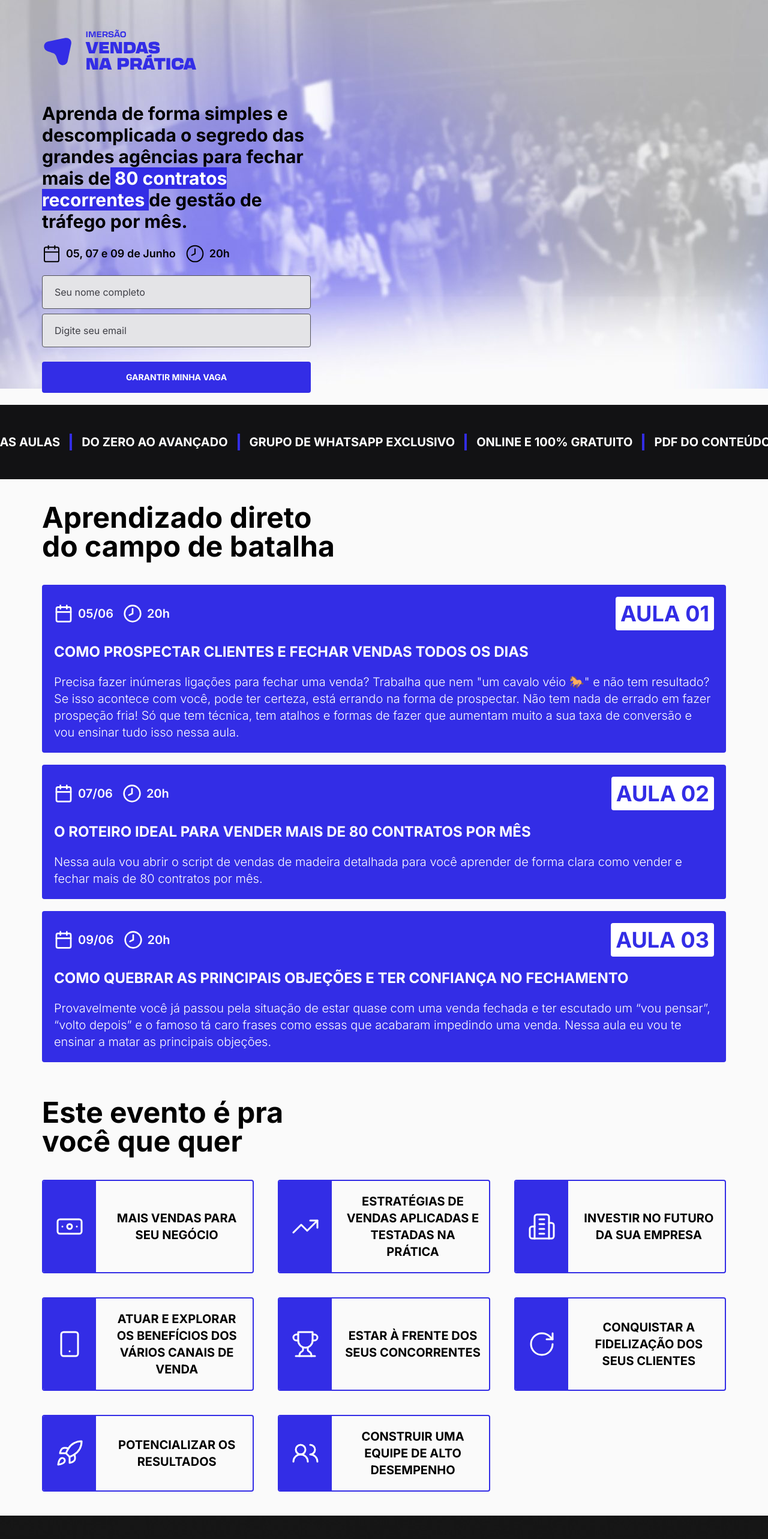
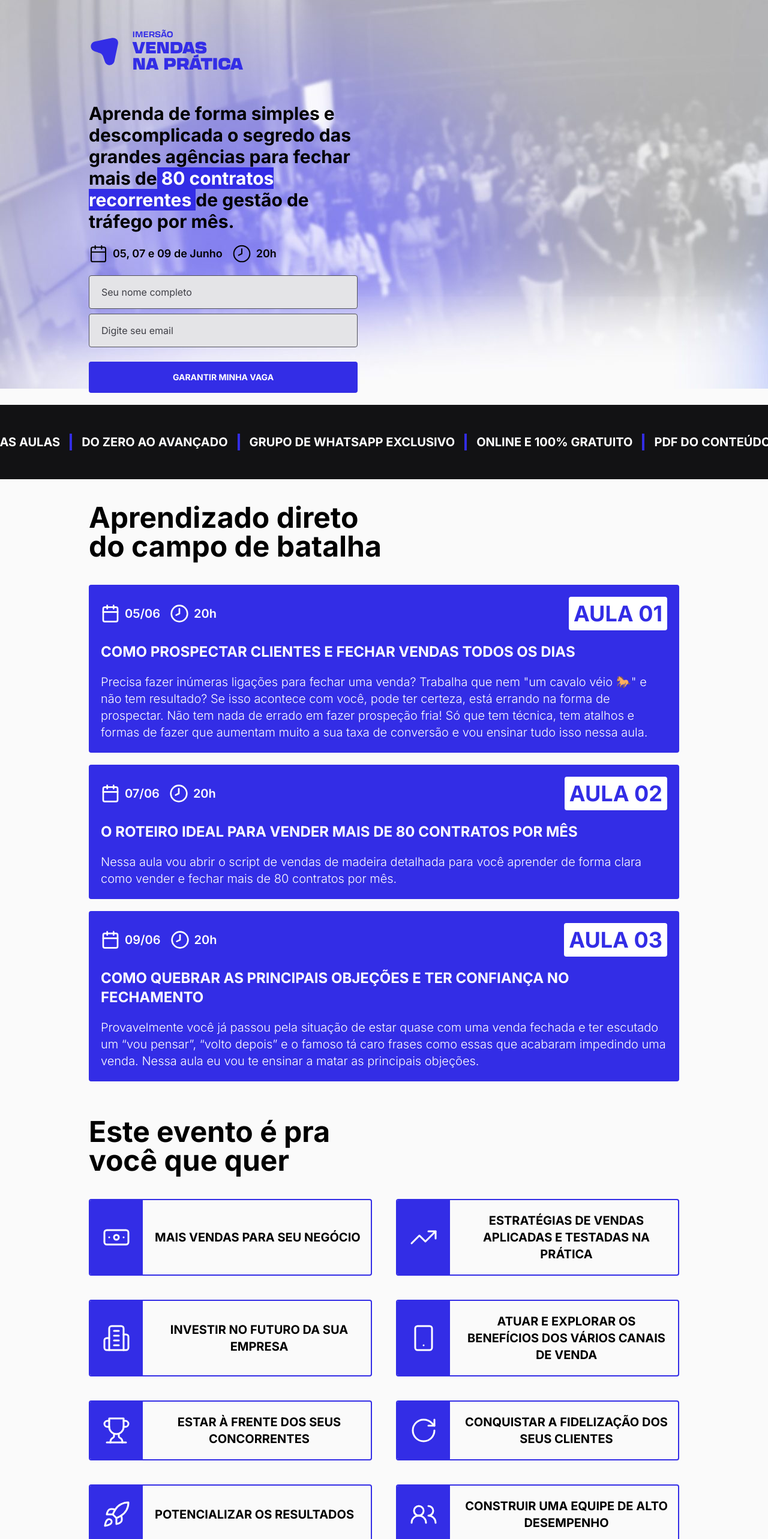
Before and after one commit to joaovictor09/plataforma-lancamento, a Next.js app: page / in a window 1280 px wide. Shown: the top 2566 px of the page at 60% size. Built offline with nearby package versions, Linux system fonts and the light colour scheme.

Commit message:
Feat: New Box size

```diff
--- a/src/app/page.tsx
+++ b/src/app/page.tsx
@@ -59,7 +59,7 @@ export default function Home() {
           />
         </div>
 
-        <div className="flex w-full max-w-[1180px] flex-col items-center px-5 pt-10 lg:items-start">
+        <div className="flex w-full max-w-5xl flex-col items-center px-5 pt-10 lg:items-start">
           <Image
             src={Logo}
             alt="Logo da Imersão vendas na prática"
@@ -157,7 +157,7 @@ export default function Home() {
 
       {/* Lessons */}
 
-      <div className="mb-5 mt-10 w-full max-w-[1180px] px-5">
+      <div className="mb-5 mt-10 w-full max-w-5xl px-5">
         <h2 className="mb-10 max-w-lg text-5xl font-bold">
           Aprendizado direto do campo de batalha
         </h2>
@@ -267,14 +267,14 @@ export default function Home() {
       </div>
 
       {/* Este evento é pra você que quer */}
-      <div className="mt-10 w-full max-w-[1180px] px-5">
+      <div className="mt-10 w-full max-w-5xl px-5">
         <h2 className="mb-10 max-w-lg text-5xl font-bold">
           Este evento é pra você que quer
         </h2>
 
-        <div className="grid w-full grid-cols-1 flex-col gap-10 md:grid-cols-2 lg:grid-cols-3">
+        <div className="grid w-full grid-cols-1 flex-col gap-10 sm:grid-cols-2">
           <div className="flex flex-col items-center gap-2 overflow-hidden rounded border-2 border-blue-900 text-center transition-all hover:scale-105 hover:bg-blue-900 hover:text-white md:flex-row">
-            <div className="flex h-full w-full items-center justify-center bg-blue-900 px-5 py-2 text-white md:w-max">
+            <div className="flex h-fit w-full items-center justify-center bg-blue-900 px-5 py-2 text-white md:h-full md:w-fit">
               <Banknote size={48} strokeWidth="1.5" />
             </div>
             <span className="px-3 py-5 text-xl font-bold">
@@ -283,7 +283,7 @@ export default function Home() {
           </div>
 
           <div className="flex flex-col items-center gap-2 overflow-hidden rounded border-2 border-blue-900 text-center transition-all hover:scale-105 hover:bg-blue-900 hover:text-white md:flex-row">
-            <div className="flex h-full w-full items-center justify-center bg-blue-900 px-5 py-2 text-white md:w-max">
+            <div className="flex h-fit w-full items-center justify-center bg-blue-900 px-5 py-2 text-white md:h-full md:w-fit">
               <TrendingUp size={48} strokeWidth="1.5" />
             </div>
             <span className="px-3 py-5  text-xl font-bold">
@@ -292,7 +292,7 @@ export default function Home() {
           </div>
 
           <div className="flex flex-col items-center gap-2 overflow-hidden rounded border-2 border-blue-900 text-center transition-all hover:scale-105 hover:bg-blue-900 hover:text-white md:flex-row">
-            <div className="flex h-full w-full items-center justify-center bg-blue-900 px-5 py-2 text-white md:w-max">
+            <div className="flex h-fit w-full items-center justify-center bg-blue-900 px-5 py-2 text-white md:h-full md:w-fit">
               <Building2 size={48} strokeWidth="1.5" />
             </div>
             <span className="px-3 py-5 text-xl font-bold">
@@ -301,7 +301,7 @@ export default function Home() {
           </div>
 
           <div className="flex flex-col items-center gap-2 overflow-hidden rounded border-2 border-blue-900 text-center transition-all hover:scale-105 hover:bg-blue-900 hover:text-white md:flex-row">
-            <div className="flex h-full w-full items-center justify-center bg-blue-900 px-5 py-2 text-white md:w-max">
+            <div className="flex h-fit w-full items-center justify-center bg-blue-900 px-5 py-2 text-white md:h-full md:w-fit">
               <Smartphone size={48} strokeWidth="1.5" />
             </div>
             <span className="px-3 py-5 text-xl font-bold">
@@ -310,7 +310,7 @@ export default function Home() {
           </div>
 
           <div className="flex flex-col items-center gap-2 overflow-hidden rounded border-2 border-blue-900 text-center transition-all hover:scale-105 hover:bg-blue-900 hover:text-white md:flex-row">
-            <div className="flex h-full w-full items-center justify-center bg-blue-900 px-5 py-2 text-white md:w-max">
+            <div className="flex h-fit w-full items-center justify-center bg-blue-900 px-5 py-2 text-white md:h-full md:w-fit">
               <Trophy size={48} strokeWidth="1.5" />
             </div>
             <span className="px-3 py-5 text-xl font-bold">
@@ -319,7 +319,7 @@ export default function Home() {
           </div>
 
           <div className="flex flex-col items-center gap-2 overflow-hidden rounded border-2 border-blue-900 text-center transition-all hover:scale-105 hover:bg-blue-900 hover:text-white md:flex-row">
-            <div className="flex h-full w-full items-center justify-center bg-blue-900 px-5 py-2 text-white md:w-max">
+            <div className="flex h-fit w-full items-center justify-center bg-blue-900 px-5 py-2 text-white md:h-full md:w-fit">
               <RotateCw size={48} strokeWidth="1.5" />
             </div>
             <span className="px-3 py-5 text-xl font-bold">
@@ -328,7 +328,7 @@ export default function Home() {
           </div>
 
           <div className="flex flex-col items-center gap-2 overflow-hidden rounded border-2 border-blue-900 text-center transition-all hover:scale-105 hover:bg-blue-900 hover:text-white md:flex-row">
-            <div className="flex h-full w-full items-center justify-center bg-blue-900 px-5 py-2 text-white md:w-max">
+            <div className="flex h-fit w-full items-center justify-center bg-blue-900 px-5 py-2 text-white md:h-full md:w-fit">
               <Rocket size={48} strokeWidth="1.5" />
             </div>
             <span className="px-3 py-5 text-xl font-bold">
@@ -337,7 +337,7 @@ export default function Home() {
           </div>
 
           <div className="flex flex-col items-center gap-2 overflow-hidden rounded border-2 border-blue-900 text-center transition-all hover:scale-105 hover:bg-blue-900 hover:text-white md:flex-row">
-            <div className="flex h-full w-full items-center justify-center bg-blue-900 px-5 py-2 text-white md:w-max">
+            <div className="flex h-fit w-full items-center justify-center bg-blue-900 px-5 py-2 text-white md:h-full md:w-fit">
               <Users2 size={48} strokeWidth="1.5" />
             </div>
             <span className="px-3 py-5 text-xl font-bold">
```
